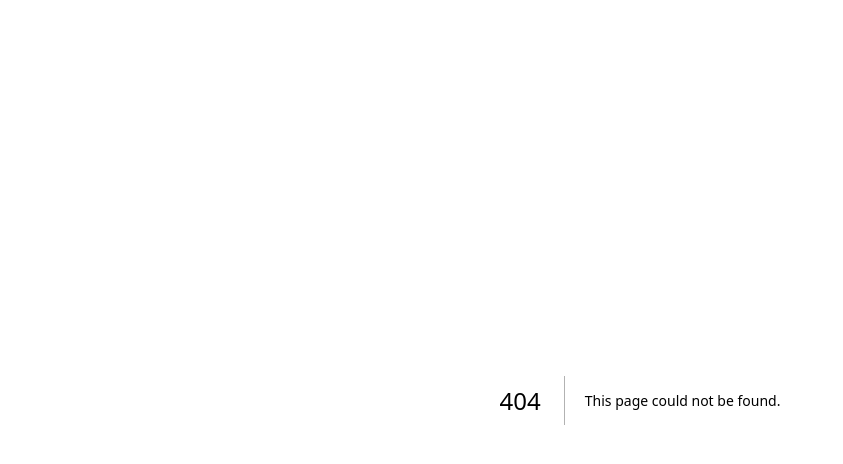
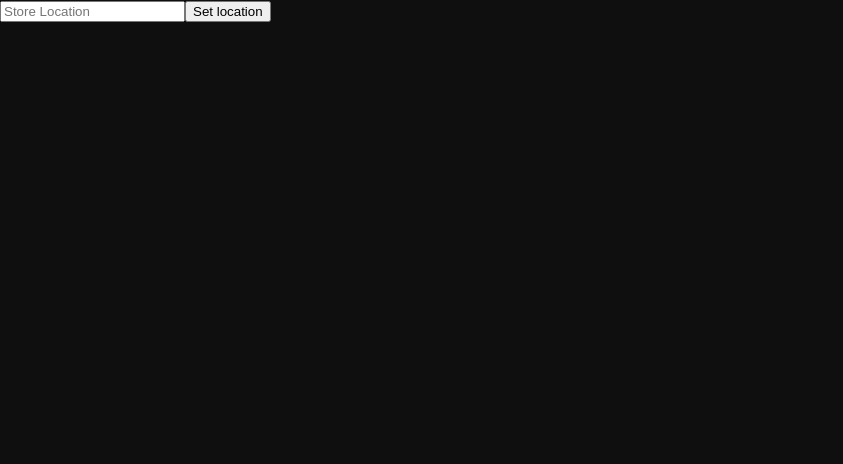
Before and after one commit to conduits-link/frontend, a Next.js app: page /settings in a window 1280 px wide. Before the commit this address had no page. Shown: the top 464 px of the page, without its empty margins (0-843 px from the left). Built offline with nearby package versions, Linux system fonts and the light colour scheme.

Commit message:
Implement local storage for file save location

```diff
--- /dev/null
+++ b/app/settings/page.tsx
@@ -0,0 +1,28 @@
+"use client";
+
+import { useRef } from "react";
+
+import { setStoreLocation, getStoreLocation } from "@/utils/storage";
+
+export default function Settings() {
+	const storeLocationElementRef = useRef<HTMLInputElement>(null);
+
+	return (
+		<div>
+			<input
+				type="text"
+				id="storeLocation"
+				placeholder="Store Location"
+				defaultValue={getStoreLocation()}
+				ref={storeLocationElementRef}
+			/>
+			<button
+				onClick={() =>
+					setStoreLocation(storeLocationElementRef.current!.value)
+				}
+			>
+				Set location
+			</button>
+		</div>
+	);
+}
--- /dev/null
+++ b/utils/storage.tsx
@@ -0,0 +1,10 @@
+function setStoreLocation(loc: string) {
+	localStorage.setItem("storeLocation", loc);
+}
+
+function getStoreLocation() {
+	const loc = localStorage.getItem("storeLocation");
+	return loc ? loc : "";
+}
+
+export { setStoreLocation, getStoreLocation };
```
